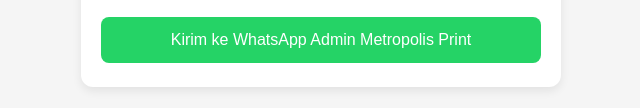
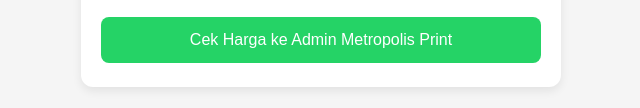
Before and after one commit to MetropolisPrint/akrilikdisplay, a website: page index.html in a window 1280 px wide. Shown: the part 1060-1168 px from the top of the page, 319-959 px from the left. Drawn offline with Linux system fonts and the light colour scheme.

Commit message:
Update index.html

```diff
--- a/index.html
+++ b/index.html
@@ -142,7 +142,7 @@
         Estimasi Dateline Yang Anda Atur Bisa Berubah Sesuai Kondisi Antrian, Anda Bisa Atur Negosiasi Waktu Dateline Dengan Admin Kami. <b>"Pastikan File Anda Ready / Siap Print"</b>
       </div>
 
-      <button type="submit">Kirim ke WhatsApp Admin Metropolis Print</button>
+      <button type="submit">Cek Harga ke Admin Metropolis Print</button>
 
     </form>
   </div>
```
